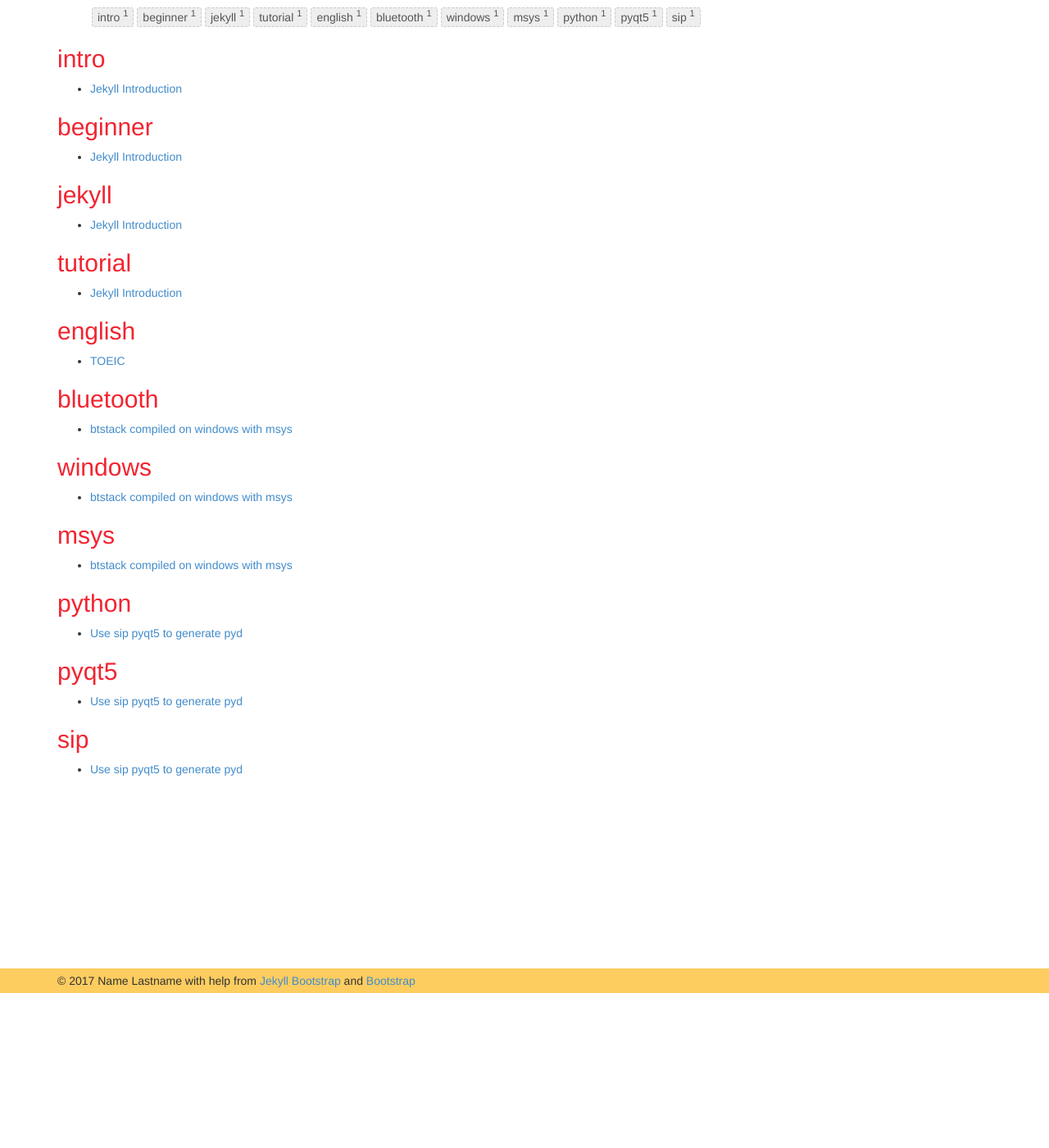
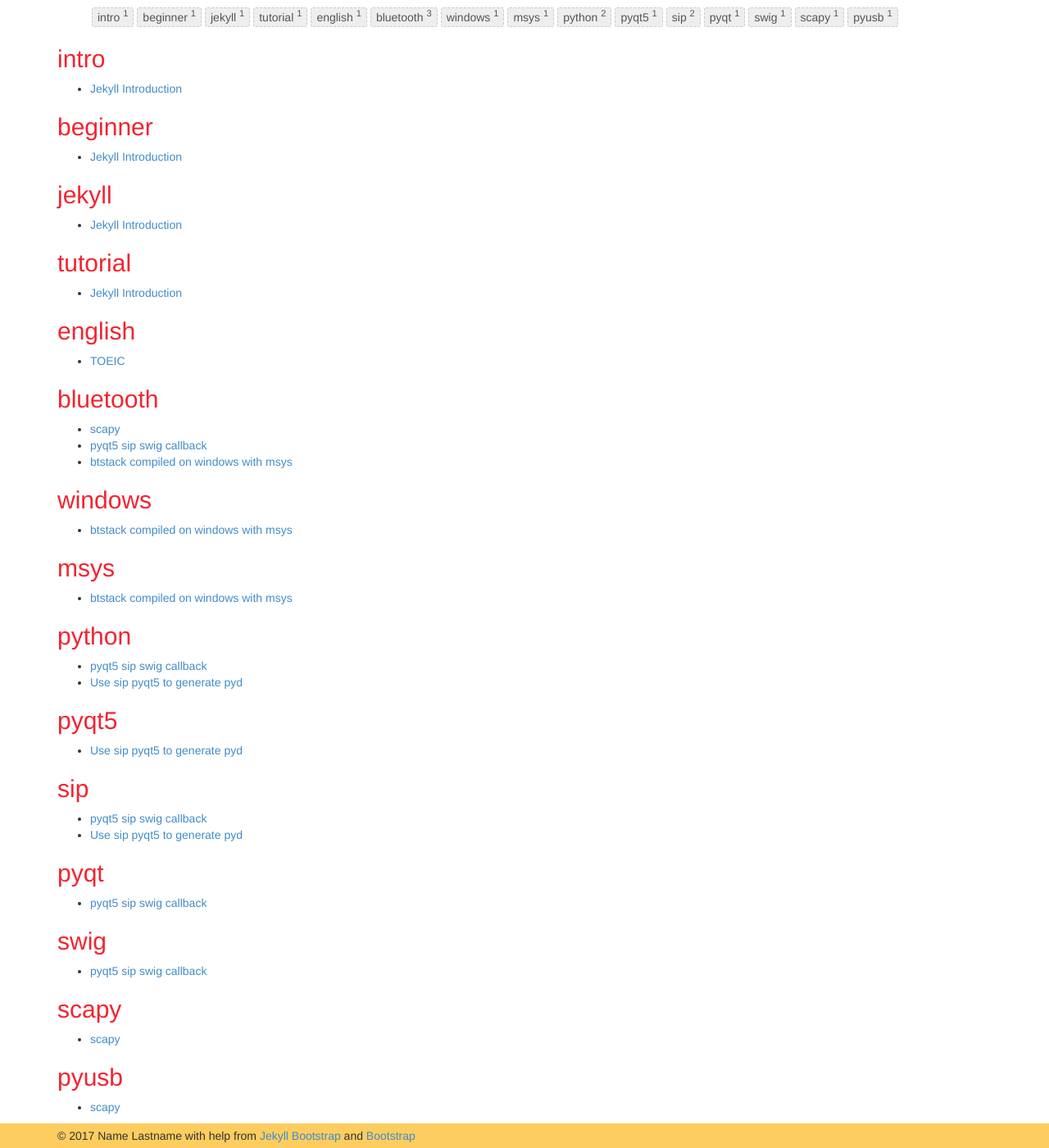
Before and after one commit to notmikeb/notmikeb.github.io, a Jekyll site: the page built from tags.html, in a window 1280 px wide and 1400 px high, scrolled down 189 px. Shown: the whole window at 82% size. Built offline with Jekyll 4.4.1, drawn with Linux system fonts in a browser that asks for light colours; nearby versions of some CDN libraries; some of the changed lines change nothing that is shown.

Commit message:
add swig

````diff
--- /dev/null
+++ b/_posts/2017-09-18-new-post.md
@@ -0,0 +1,82 @@
+---
+layout: post
+title: "pyqt5 sip swig callback"
+description: "combine python to clang or c++"
+category:
+tags: [python, bluetooth, sip, pyqt, swig]
+---
+{% include JB/setup %}
+
+## swig
+
+1. wxWidows(python) uses swig to communite with wxwidget(Clang)
+2. PyQT(python) use its sip to commuite with QT (Clang)
+3. python use builtin ctypes to do communicate with DLL files
+
+### swig vs sip
+
+swig has tutorial
+sip only has a few articles in his document website
+Both generates PyObject to do the bridge between Clang and python
+
+
+### wxwidget sample
+
+https://wiki.wxpython.org/C%2B%2BExtensions
+
+### swig sample at windows
+
+http://falldog7.blogspot.tw/2013/07/python-swig-c-function.html
+
+### Bluetooth Stack for swig/sip
+Thinking to use swig/sip with one of bluetooth stack on windows
+
+1. BOSS - BLE only open source, embedded-type
+2. BlueCove - java, profile-level, no-core
+3. 32feet - csharp, profile-level, no-core
+4. btstack - dual, clang, use POSIX linux-path, embedded-type
+
+### swig for callback
+
+both sip and swig doesn't support callback direclty
+
+```
+%module test
+
+%{
+#include "test.hh"
+
+class PyCallback
+{
+    PyObject *func;
+    PyCallback& operator=(const PyCallback&); // Not allowed
+public:
+    PyCallback(const PyCallback& o) : func(o.func) {
+      Py_XINCREF(func);
+    }
+    PyCallback(PyObject *func) : func(func) {
+      Py_XINCREF(this->func);
+      assert(PyCallable_Check(this->func));
+    }
+    ~PyCallback() {
+      Py_XDECREF(func);
+    }
+    void operator()(const std::string& s) {
+      if (!func || Py_None == func || !PyCallable_Check(func))
+        return;
+      PyObject *args = Py_BuildValue("(s)", s.c_str());
+      PyObject *result = PyObject_Call(func,args,0);
+      Py_DECREF(args);
+      Py_XDECREF(result);
+    }
+};
+%}
+
+%include "test.hh"
+
+%inline%{
+  void register_handler(const QQEvent& e, PyObject *callback) {
+    register_handler(e, PyCallback(callback));
+  }
+%}
+```
--- /dev/null
+++ b/_posts/2017-09-19-new-post.md
@@ -0,0 +1,35 @@
+---
+layout: post
+title: "scapy"
+description: "scapy to send bluetooth protocol"
+category:
+tags: [scapy, bluetooth, pyusb]
+---
+{% include JB/setup %}
+
+## scapy usage
+Has the basic BT commands/packets encode/decode capability
+from scapy.layers.bluetooth import *
+
+### scapy-python3
+use pyusb to send BT hci commands
+Try to do
+1. Inquiry BR devices
+2. Connect to a BR device
+3. Get SDP data from a BR device
+4. Connect a service of BR profiles
+5. Inquiry LE devices
+6. Connect to a LE device
+7. Get a GATT service (any one)
+8. Get a GATT data
+
+20170919 progress: Add LE inquiry and set up event-filter
+
+### pybluetooth + scapy2
+a LE inqury and connect sample
+
+### scapy-python2
+Basic scapy sample
+
+### scapy-ironpython2
+use c# to use winusb driver
````
Also changed, not shown: page/Diary.md (+2 -0 lines).
